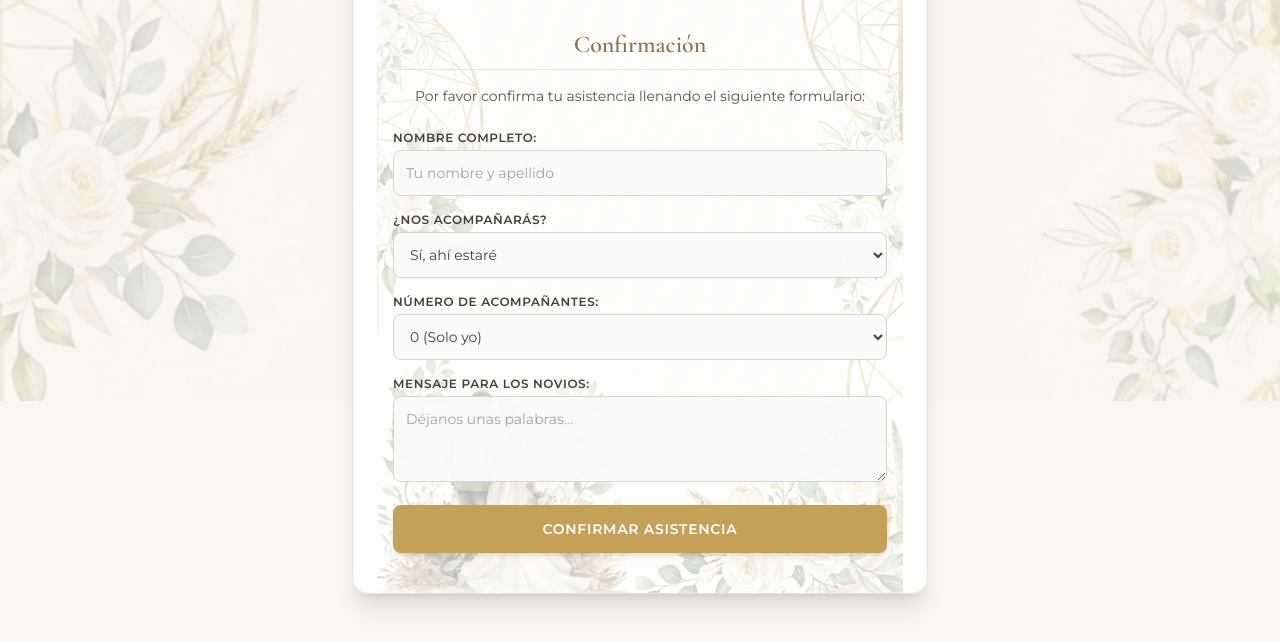
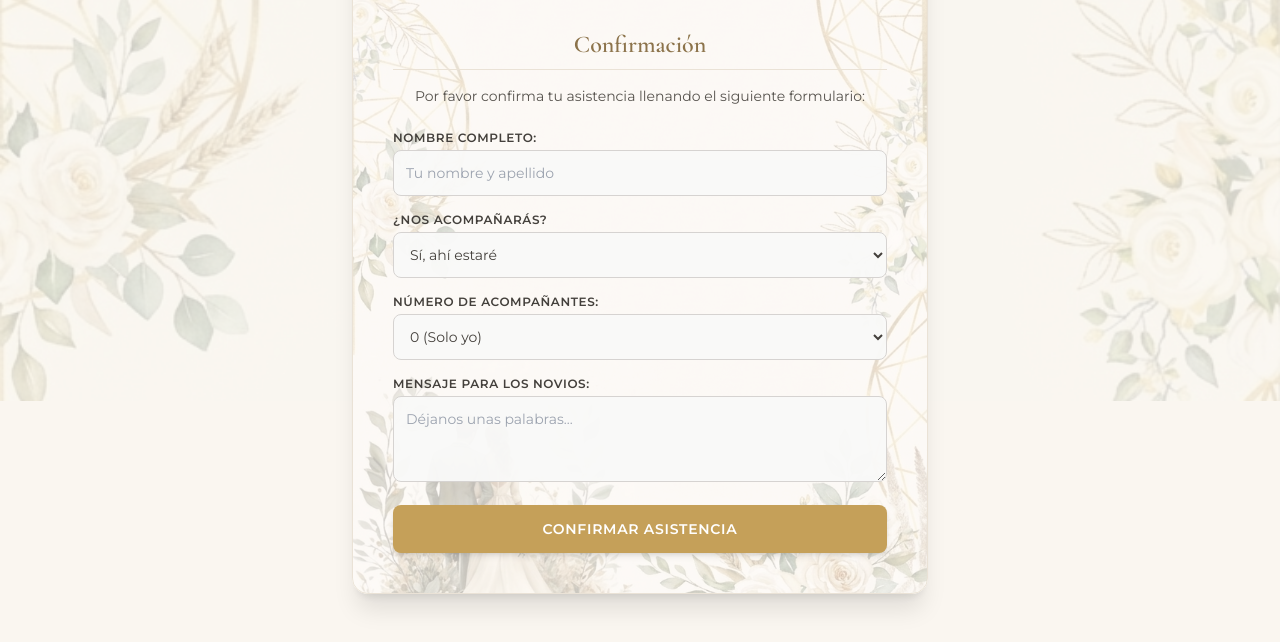
Before and after one commit to nuestraboda022027-afk/index.html, a plain HTML site: page index.html in a window 1280 px wide. Shown: the part 399-1041 px from the top of the page. Drawn offline with nearby package versions, Linux system fonts and the light colour scheme.

Commit message:
Update index.html

```diff
--- a/index.html
+++ b/index.html
@@ -51,7 +51,7 @@
             z-index: -1;
         }
 
-        /* Marca de agua dentro del cuadro principal de la tarjeta */
+        /* Marca de agua cubriendo por completo el recuadro sin dejar márgenes */
         .tarjeta-invitacion {
             position: relative;
             overflow: hidden;
@@ -59,11 +59,13 @@
         .tarjeta-invitacion::before {
             content: "";
             position: absolute;
-            top: 0; left: 0; right: 0; bottom: 0;
+            inset: 0;
+            width: 100%;
+            height: 100%;
             background-image: url('Boda.jpg');
             background-repeat: no-repeat;
             background-position: center center;
-            background-size: contain;
+            background-size: cover;
             opacity: 0.28;
             pointer-events: none;
             z-index: 0;
@@ -84,8 +86,8 @@
 </head>
 <body class="min-h-screen flex items-center justify-center p-4 sm:p-6 text-stone-700">
 
-    <!-- Tarjeta Principal con Marca de Agua Interna y Fondo Exterior -->
-    <div class="tarjeta-invitacion max-w-xl w-full bg-white/90 backdrop-blur-md p-6 sm:p-10 rounded-2xl shadow-xl border border-bordeCrema text-center relative my-6">
+    <!-- Tarjeta Principal a Sangre Completa -->
+    <div class="tarjeta-invitacion max-w-xl w-full bg-cremaTarjeta/85 backdrop-blur-sm p-6 sm:p-10 rounded-2xl shadow-xl border border-bordeCrema text-center relative my-6">
 
         <div class="contenido-tarjeta">
             <!-- Icono Decorativo Superior -->
```
